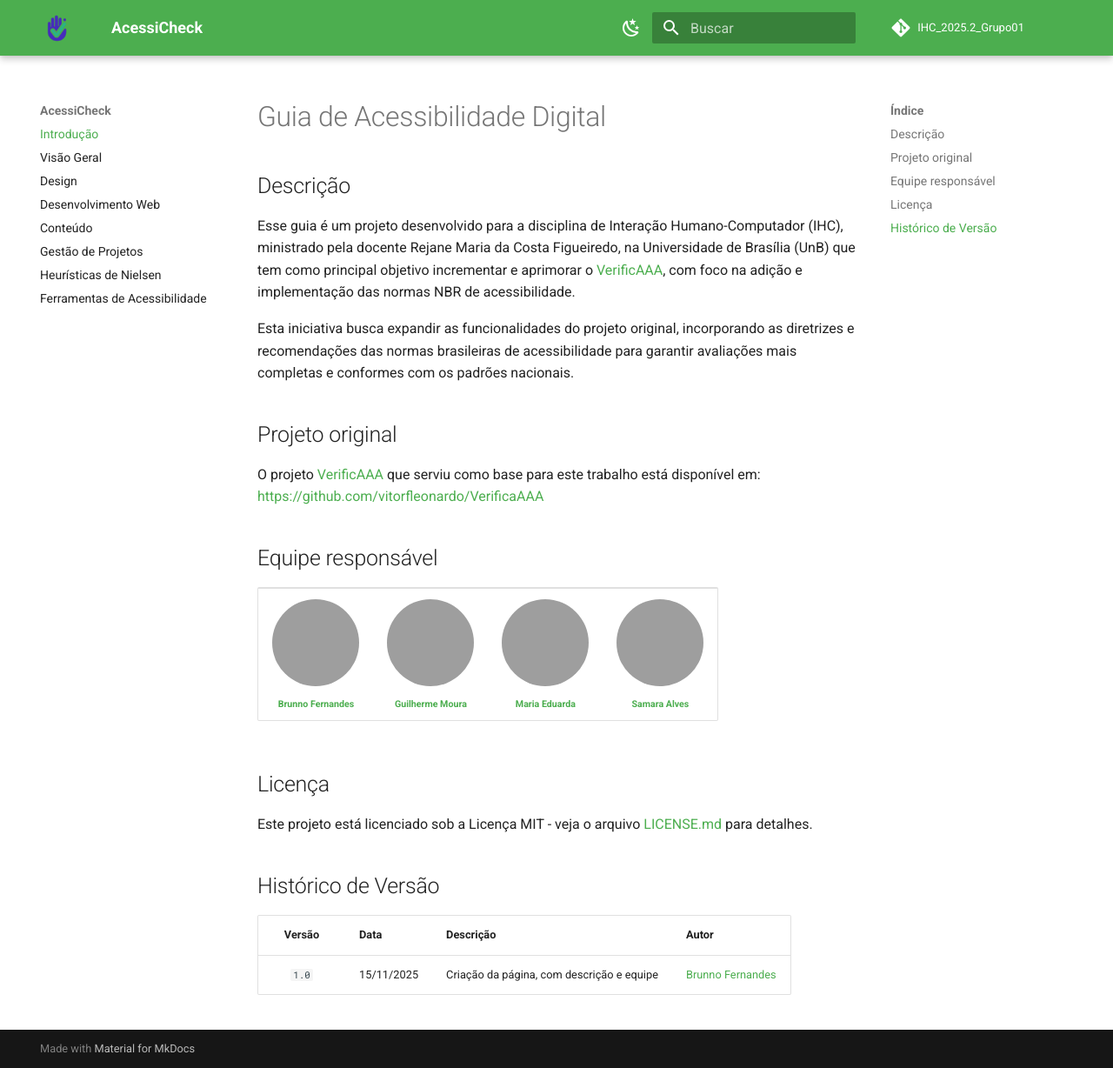
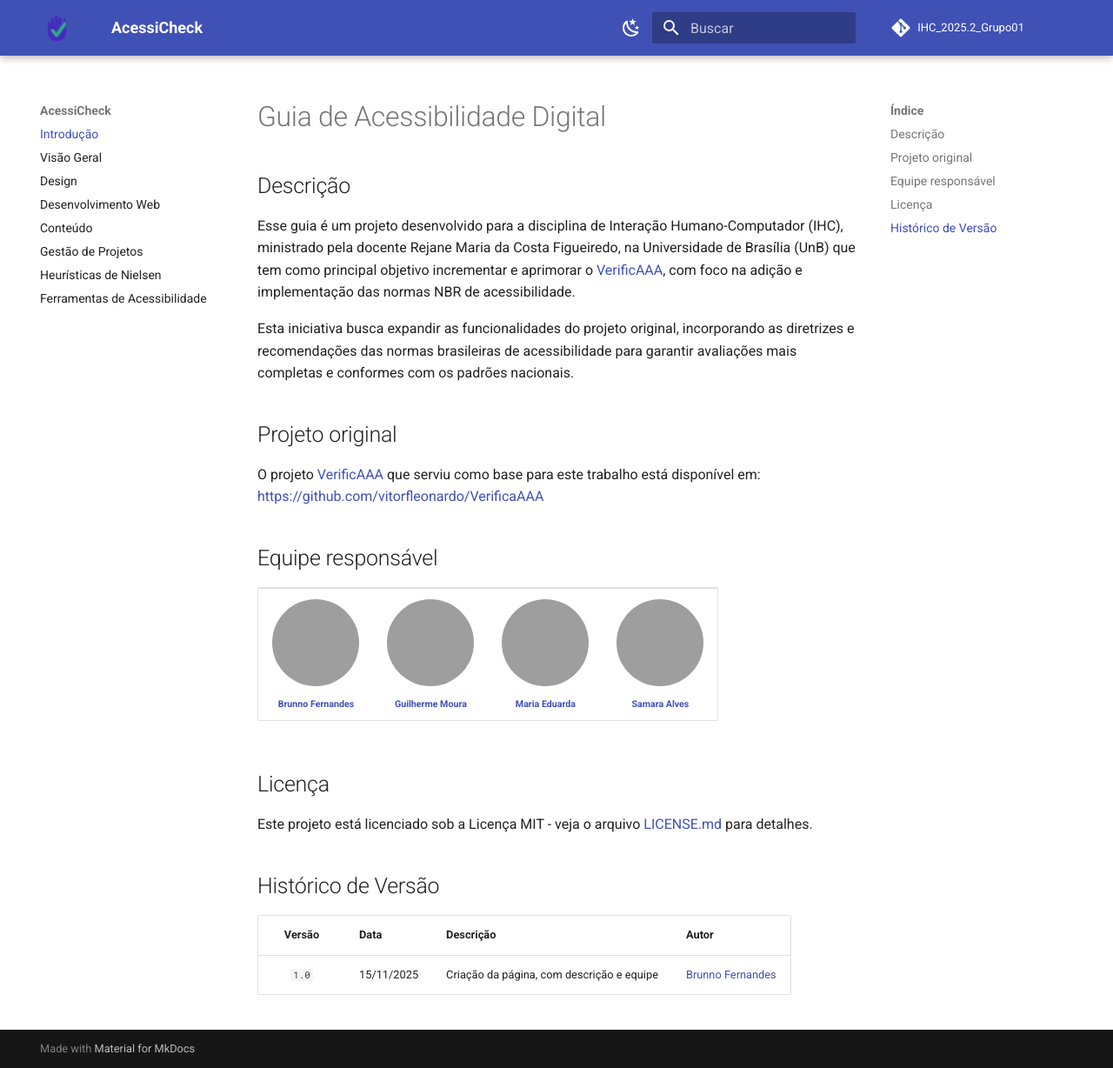
Before and after one commit to UnB-IHC/IHC_2025.2_Grupo01, an MkDocs documentation site: the page built from docs/index.md, in a window 1280 px wide and 1228 px high. Shown: the whole window at 87% size. Built offline with MkDocs 1.6.1 and Material for MkDocs 9.7.7, drawn with Linux system fonts in a browser that asks for light colours; comment, search, counter and statistics services are not loaded; grey boxes are pictures that could not be loaded.

Commit message:
ajuste de cor

```diff
--- a/mkdocs.yml
+++ b/mkdocs.yml
@@ -9,15 +9,15 @@
   favicon: assets/images/logo-icon.png
   palette:
     - scheme: default
-      primary: 'green'
-      accent: 'orange'
+      primary: 'indigo'
+      accent: 'indigo'
       toggle:
         icon: material/weather-night
         name: Alternar para modo escuro
 
     - scheme: slate
-      primary: 'green'
-      accent: 'orange'
+      primary: 'indigo'
+      accent: 'indigo'
       toggle:
         icon: material/weather-sunny
         name: Alternar para modo claro
```
